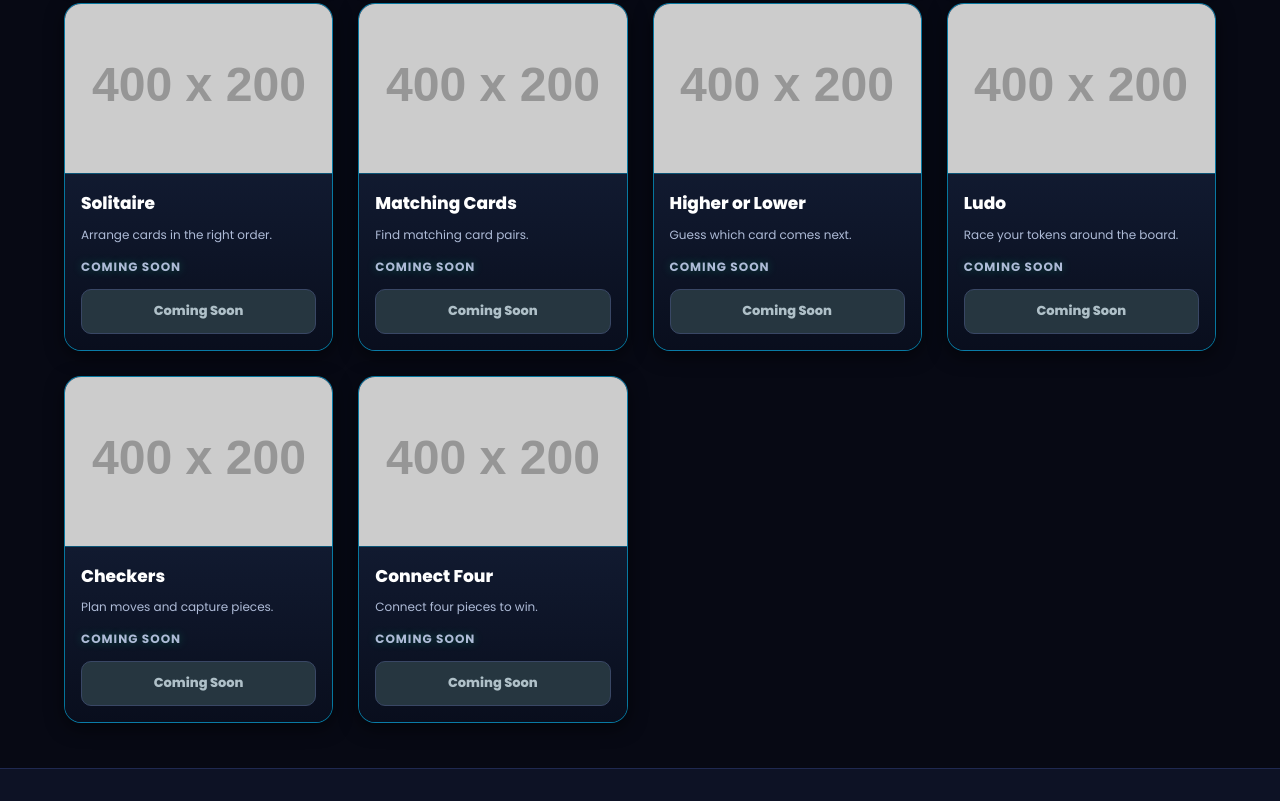
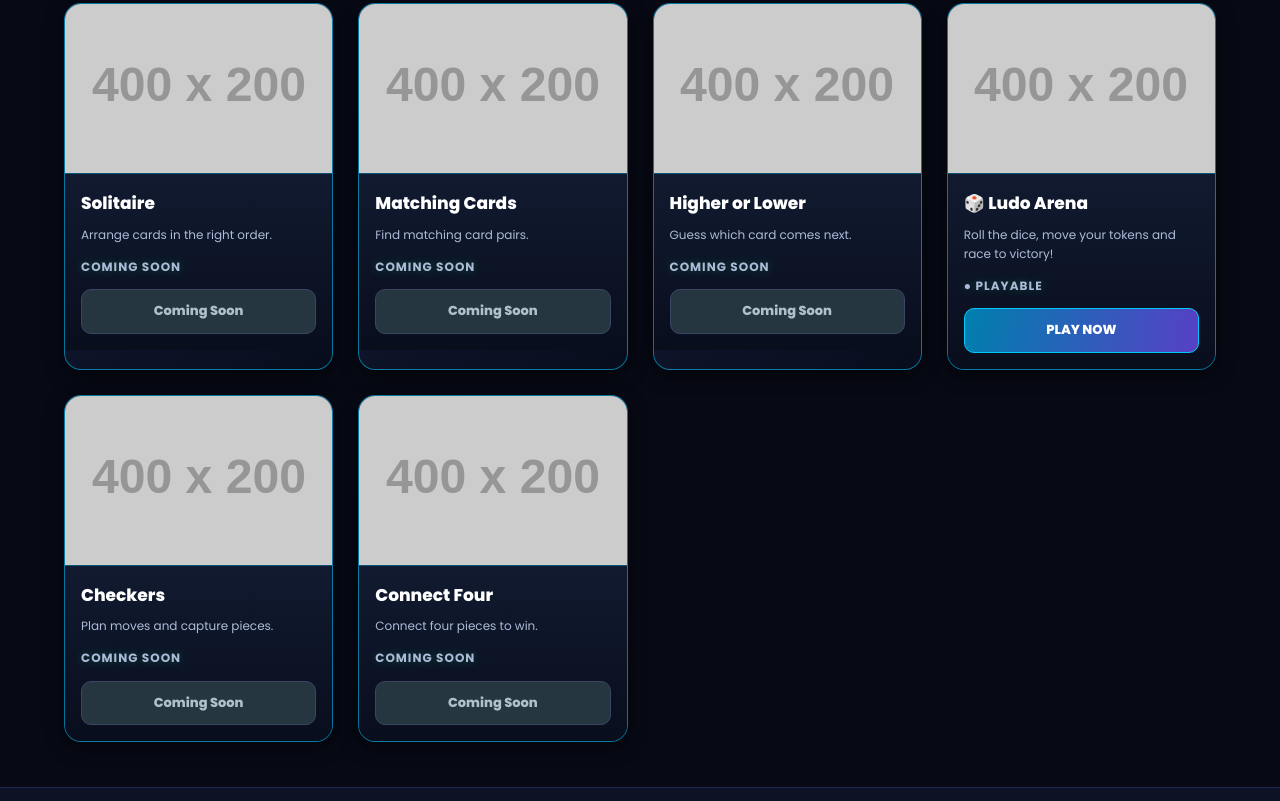
Before and after one commit to Ritz3411/Free-Play, a plain HTML site: page index.html in a window 1280 px wide. Shown: the part 3285-4086 px from the top of the page. Drawn offline with Linux system fonts and the light colour scheme; placeholder pictures from the web are drawn by us.

Commit message:
Update index.html

```diff
--- a/index.html
+++ b/index.html
@@ -307,12 +307,22 @@
 </div></div>
 
 <!-- BOARD GAMES -->
+
 <div class="game-card" data-category="board">
-<img src="https://placehold.co/400x200/087E8B/ffffff?text=Ludo" alt="Ludo">
-<div class="game-info">
-<h3>Ludo</h3><p>Race your tokens around the board.</p>
-<p class="game-status">COMING SOON</p><a href="#" class="game-btn disabled">Coming Soon</a>
-</div></div>
+    <img src="https://placehold.co/400x200/17152E/00E5FF?text=LUDO+ARENA" alt="Ludo Game">
+
+    <div class="game-info">
+        <h3>🎲 Ludo Arena</h3>
+        <p>Roll the dice, move your tokens and race to victory!</p>
+
+        <p class="game-status">● PLAYABLE</p>
+
+        <a href="games/ludo.html" class="game-btn">
+            PLAY NOW
+        </a>
+    </div>
+</div>
+
 
 <div class="game-card" data-category="board">
 <img src="https://placehold.co/400x200/087E8B/ffffff?text=Checkers" alt="Checkers">
```
